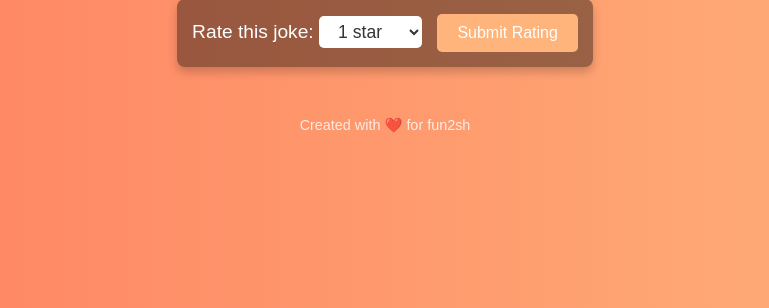
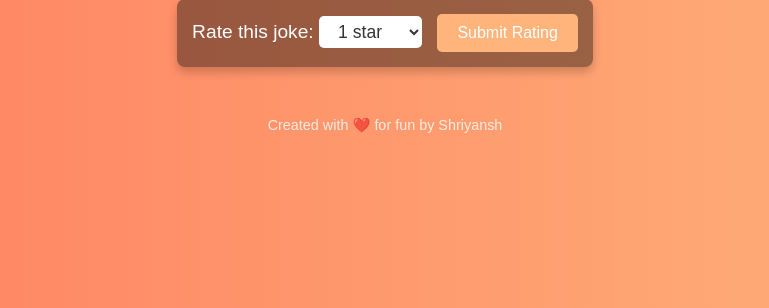
Before and after one commit to ShriyanshPandey/Git-CICD-EKS, a Flask app: page / in a window 1280 px wide. Shown: the part 244-552 px from the top of the page, without its empty margins (255-1024 px from the left). Run offline with Flask 2, Linux system fonts and the light colour scheme; data that the repository does not hold is empty.

Commit message:
Update footer text to reflect new author

```diff
--- a/templates/index.html
+++ b/templates/index.html
@@ -125,7 +125,7 @@
     {% endif %}
 
     <footer>
-        <p>Created with ❤️ for fun2sh</p>
+        <p>Created with ❤️ for fun by Shriyansh</p>
     </footer>
 
 </body>
```
